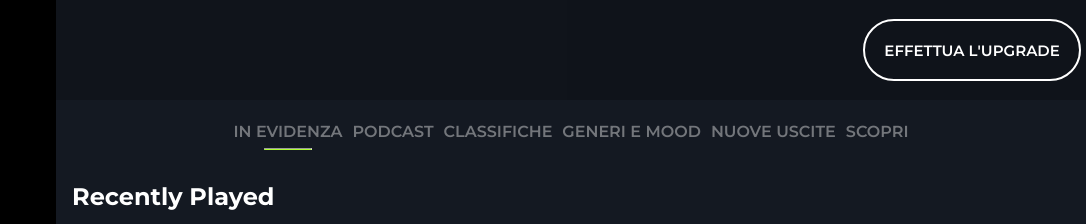
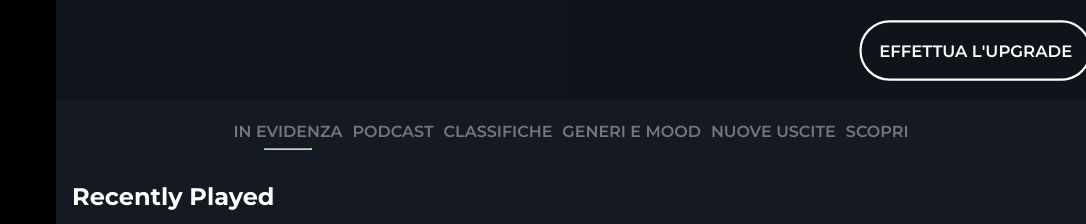
Before and after one commit to ElonaHoxhaj96/html-css-spotifyweb, a plain HTML site: page index.html in a window 1280 px wide. In both pictures the pointer is over the button "EFFETTUA L'UPGRADE". Shown: the top 224 px of the page, 194-1280 px from the left. Drawn offline with Linux system fonts and the light colour scheme.

Commit message:
modified the last hover in header section

```diff
--- a/style.css
+++ b/style.css
@@ -158,8 +158,7 @@ button{
     border-radius: 40px;
 }
 header div button:hover{
-    transition: all ;
-    padding: 1.2rem;
+    transform: scale(1.1);
 }
 
 a{
@@ -218,6 +217,11 @@ section{
 .brani{
     width:calc(100% / 6 - 10px) ;
 }
+
+.brani:hover{
+
+}
+
 img{
     width: 100%;
 }
```
